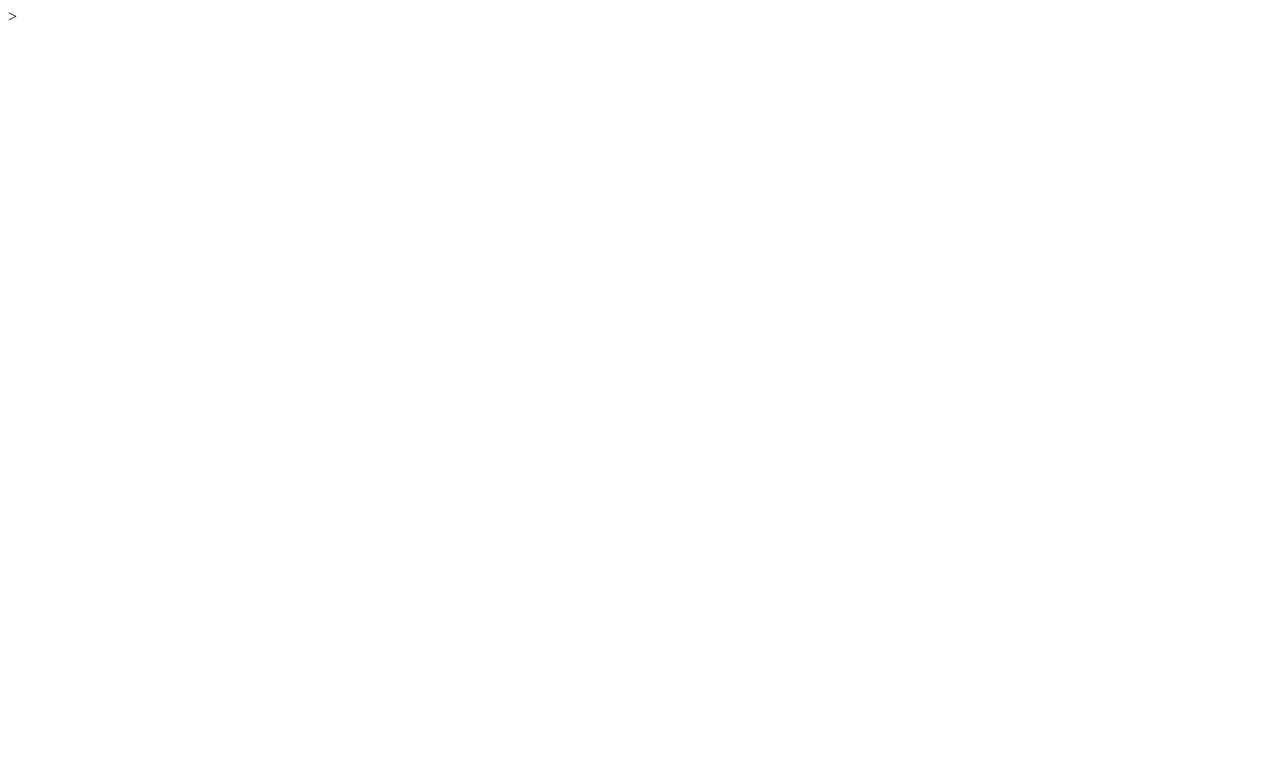
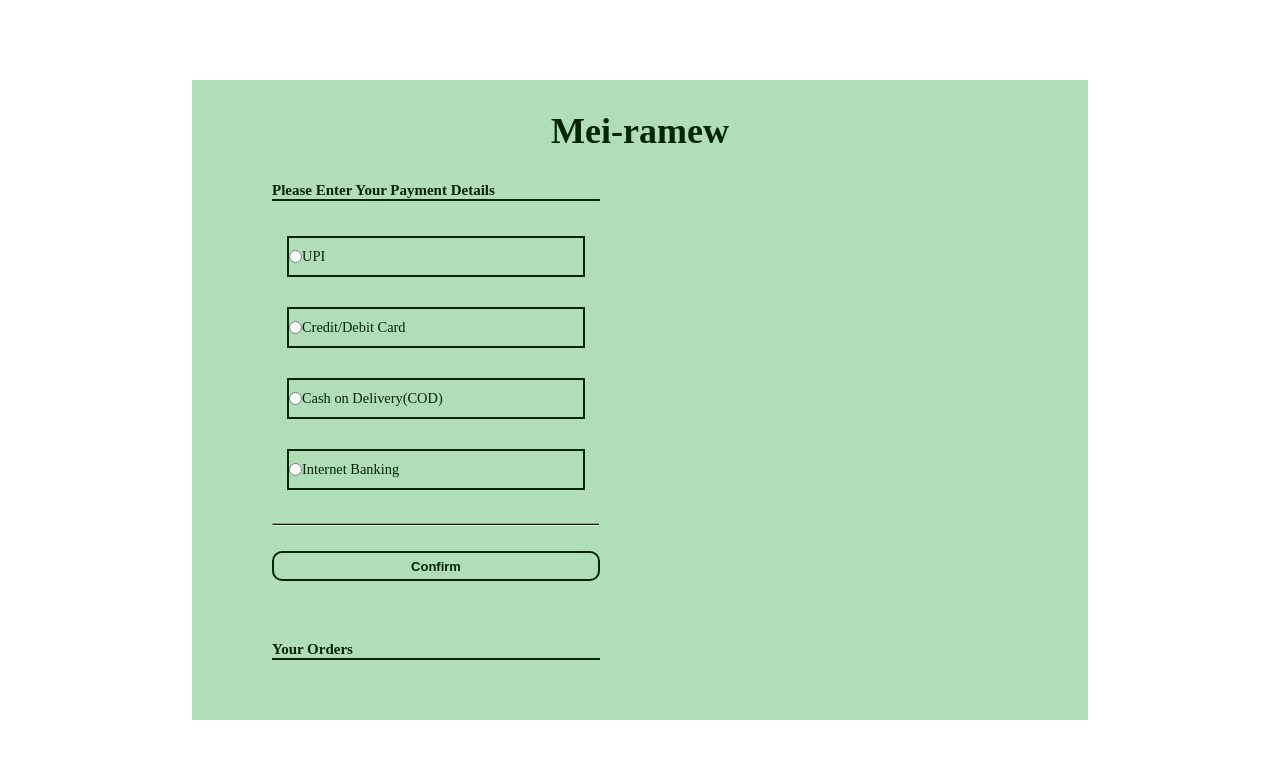
Before and after one commit to dabi2/MEI-RAMEW, a plain HTML site: page pages/paymentdetails.html in a window 1280 px wide. Drawn offline with Linux system fonts and the light colour scheme.

Commit message:
payment page updated

```diff
--- a/pages/css/paymentdetails.css
+++ b/pages/css/paymentdetails.css
@@ -0,0 +1,127 @@
+*{
+    font: lato;
+    padding: 0;
+    margin: 0;
+    box-sizing: border-box;
+}
+body{
+    justify-content: center;
+    display: flex;
+    min-height: 100vh;
+    align-items: center;
+    background: url('') no-repeat;
+}
+.main-container{
+    justify-content: center;
+    align-items: center;
+    background:#b0deb5;
+    color: #002605;
+    width: 70%;
+    height: 100%;
+    padding: 30px 40px;
+}
+.main-container h1{
+    font-size: 2.25em;
+    text-align: center;
+    justify-content: center;
+    color: #002605;
+}
+.container1{
+    justify-content: left;
+    align-items: left;
+    color: #002605;
+    width: 50%;
+    height: 100%;
+    padding: 30px 40px;
+
+}
+.container1 h2{
+    font-size: 0.937em;
+    text-align: left;
+    justify-content: center;
+    color: #002605;
+    width: 100%;
+    border-bottom: #002605 solid;
+    border-width: 2px;
+}
+.container1 .wrapper{
+    width: 100%;
+    height: ;
+    display: flex;
+    justify-content: center;
+    align-items: left;
+    flex-direction: column;
+    margin-top: 20px;
+    margin-bottom: 20px
+}
+.container1 .wrapper .options{
+    width: ;
+    height: ;
+    background: transparent;
+    margin: 15px;
+    padding: 10px 0 10px;
+    display: flex;
+    align-items: left;
+    border: 2px solid #002605;
+    position: relative;
+}
+.container1 .wrapper .options label{
+    font-size: 0.9em;
+}
+.container1 .wrapper .options label::after{
+    content: ;
+    position: absolute;
+    right: 20%;
+    width: 20px;
+    height: 20px;
+    border: 2px solid #002605;
+    border-radius: 50%;
+}
+.horizontal-line{
+    width: 100%;
+    height: 3px;
+    margin-top: 18px ;
+    margin-bottom: 5px;
+    background-color: #002605;
+    color: #002605;
+}
+.confirm{
+    width: 100%;
+    height: 30px;
+    background: transparent;
+    border: 2px solid #002605;
+    outline: none;
+    border-radius: 10px;
+    color: #002605;
+    font-size: 13px;
+    font-weight: bold;
+    cursor: pointer;
+}
+.confirm:hover{
+    color: #b0deb5;
+    background-color: #002605;
+}
+.container2{
+    justify-content: right;
+    align-items: right;
+    color: #002605;
+    width: 50%;
+    height: 100%;
+    padding: 30px 40px;
+}
+
+
+h3{
+    font-size: 0.937em;
+    text-align: left;
+    justify-content: center;
+    color: #002605;
+    width: 100%;
+    border-bottom: #002605 solid;
+    border-width: 2px;
+}
+input{
+    border: #002605 solid;
+    border-width: 2px;
+
+}
--- a/pages/paymentdetails.html
+++ b/pages/paymentdetails.html
@@ -3,10 +3,45 @@
 <head>
     <meta charset="UTF-8">
     <meta name="viewport" content="width=device-width, initial-scale=1.0">
-    ><link rel="stylesheet" href="css/paymentdetails.css">
+    <link rel="stylesheet" href="css/paymentdetails.css">
+    <meta http-equiv="X-UA-compatible" content="ie=edge">
     <title>Mei | Ramew</title>
 </head>
 <body>
+    <div class="main-container">
+        <h1>Mei-ramew</h1>
+        <div class="container1">
+            <h2>Please Enter Your Payment Details</h2>
+            <div class="wrapper">
+                <div class="options">
+                    <input type="radio" id="option1" name="payment">
+                    <label for="option1">UPI</label>
+                </div>
+                <div class="options">
+                    <input type="radio" id="option2" name="payment">
+                    <label for="option2">Credit/Debit Card</label>
+                </div>
+                <div class="options">
+                    <input type="radio" id="option3" name="payment">
+                    <label for="option3">Cash on Delivery(COD)</label>
+                </div>
+                <div class="options">
+                    <input type="radio" id="option4" name="payment">
+                    <label for="option4">Internet Banking</label>
+                </div>
+                <hr class="horizontal-line">
+            </div>
+
+            <button class="confirm">Confirm</button>
+        </div>
+        <div class="container2">
+            <h3>Your Orders</h3>
+
+
+        </div>
+
+    </div>
+
 
 
 </body>
```
